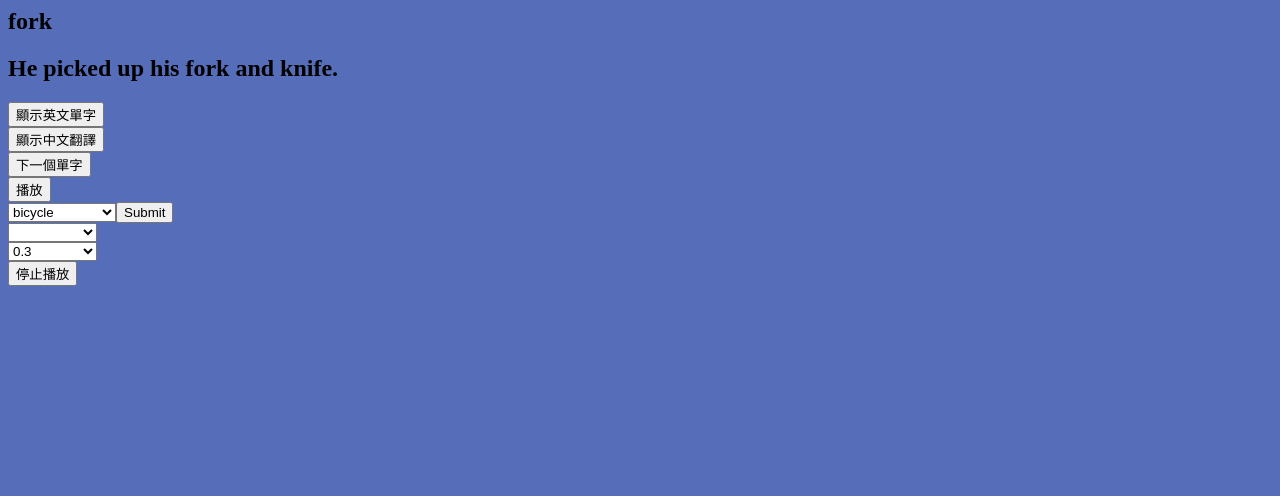
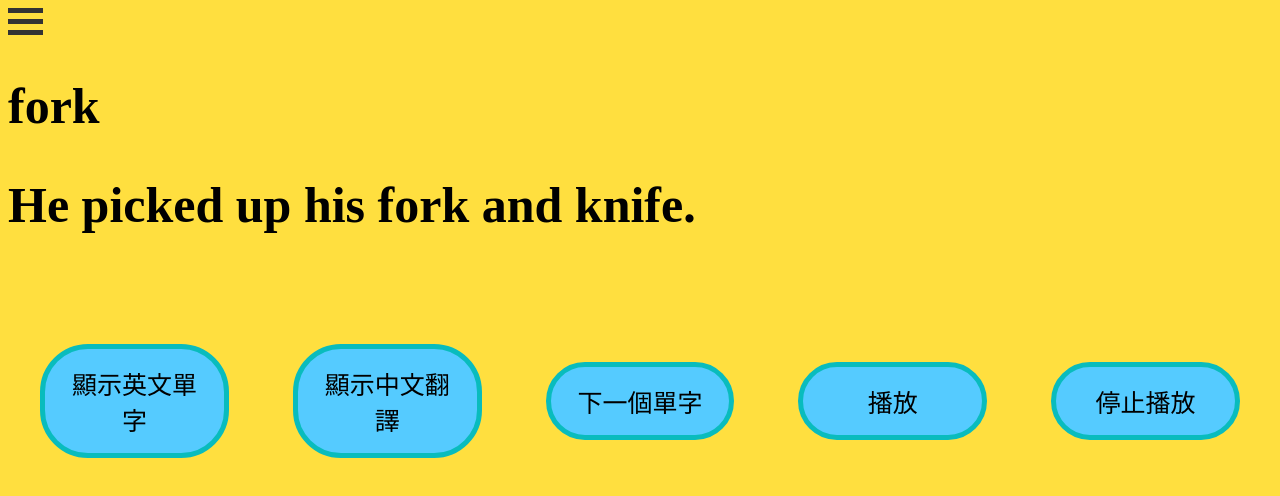
Before and after one commit to nfu-irs-lab/Teacher-Bob, a website: page web/public/learnWords.html in a window 1280 px wide. Both pictures are taken after a click on the button "顯示英文單字". Drawn offline with Linux system fonts and the light colour scheme.

Commit message:
將設定相關的function移至menu

```diff
--- /dev/null
+++ b/web/public/WebStyle.css
@@ -0,0 +1,33 @@
+html{
+    background-color:#ffdf3f;
+}
+
+.title{
+    font-size: 70px;
+    text-align: center;
+    display: flex;
+    justify-content: center;
+    align-items: center;
+}
+
+h1{
+    Color:#09bcbd;
+}
+
+.functionlist{
+    width: 18rem;
+    display: inline-block;
+    text-align: center;
+    margin: 2rem;
+    padding: 1rem;
+    font-size: 25px;
+    background-color:#55cbff;
+    border: 5px solid #09bcbd;
+    border-radius: 3rem;
+}
+
+.functionlist:active {
+    transform: scale(1);
+    box-shadow: inset 0 0 10px 530px white;
+    transition: .1s;
+  }
--- a/web/public/learnWords.html
+++ b/web/public/learnWords.html
@@ -4,56 +4,65 @@
     <meta http-equiv="X-UA-Compatible" content="IE=edge" />
     <meta name="viewport" content="width=device-width, initial-scale=1.0" />
     <title>學單字</title>
-    <link href="./style.css" rel="stylesheet" type="text/css" />
+    <link href="./learnWordsStyle.css" rel="stylesheet" type="text/css" />
   </head>
 
   <body>
-    <h2 id="EnglishWordtitle" style="display: none"></h2>
-    <div id="ChineseWordtitle" style="display: none"></div>
-    <h2 id="EnglishSentencetitle" style="display: none"></h2>
-    <div id="ChineseSentencetitle" style="display: none"></div>
 
-    <button id="ShowEngWordButton" style="display: block">
-      顯示英文單字
-    </button>
+    <div id="menu__button">
+      <div class="bar1"></div>
+      <div class="bar2"></div>
+      <div class="bar3"></div>
+    </div>
 
-    <button id="ShowChinWordButton" style="display: block">
-      顯示中文翻譯
-    </button>
+    <div id="toright" class="overlay">
+      <a href="javascript:void(0)" id="closeplay">&times;</a>
+      <div class="overlay-content">
+        <div class="a">
+          <select class="Language" id="LanguageSelect" style="display: block">
+            <option value="" disabled>請選擇播放語言</option>
+          </select>
+
+          <select class="speed" id="LanguageSpeed" style="display: block">
+            <option class="speed" value="" disabled>請選擇速度</option>
+            <option class="speed" value="0.3">0.3</option>
+            <option class="speed" value="0.5">0.5</option>
+            <option class="speed" value="0.8">0.8</option>
+            <option class="speed" value="1.0">1.0</option>
+            <option class="speed" value="1.2">1.2</option>
+            <option class="speed" value="1.5">1.5</option>
+            <option class="speed" value="2.0">2.0</option>
+          </select>
+
+          <div class="WordSetup">
+            <select class="ChooseWord" id="VacSelect">
+              <option class="ChooseWord">請選擇單字</option>
+              <input class="ChooseButton" type="submit" value="選擇" onclick="ShowSpecificInputWord()" />
+            </select>
+          </div>
+        </div>
+      </div>
+    </div>
+
+    <div class="ShowWord">
+      <h2 class="word" id="EnglishWordtitle" style="display: none"></h2>
+      <h2 class="word" id="ChineseWordtitle" style="display: none"></h2>
+      <h2 class="word" id="EnglishSentencetitle" style="display: none"></h2>
+      <h2 class="word" id="ChineseSentencetitle" style="display: none"></h2>
+    </div>
 
 
-    <button id="NextWordButton" style="display: block">下一個單字</button>
-
-    <button id="PlayButton" style="display: block">播放</button>
-
-    <select id="VacSelect">
-      <option value="" disabled>請選擇單字</option>
-      <input type="submit" value="Submit" onclick="ShowSpecificInputWord()" />
-    </select>
+    <div class="colum">
+      <button  class="functionlist" id="ShowEngWordButton" style="display: block">顯示英文單字</button>
+      <button  class="functionlist" id="ShowChinWordButton" style="display: block">顯示中文翻譯</button>
+      <button  class="functionlist" id="NextWordButton" style="display: block">下一個單字</button>
+      <button  class="functionlist" id="PlayButton" style="display: block">播放</button>
+      <button  class="functionlist" id="StopButton" style="display: block">停止播放</button>
+    </div>
 
 
 
 
-    <select id="LanguageSelect" style="display: block">
-      <option value="" disabled>請選擇語言</option>
-
-    </select>
-
-    <select id="LanguageSpeed" style="display: block">
-      <option value="" disabled>請選擇速度</option>
-      <option value="0.3">0.3</option>
-      <option value="0.5">0.5</option>
-      <option value="0.8">0.8</option>
-      <option value="1.0">1.0</option>
-      <option value="1.2">1.2</option>
-      <option value="1.5">1.5</option>
-      <option value="2.0">2.0</option>
-    </select>
-
-      <button id="StopButton" style="display: block">停止播放</button>
-
-    </div>
-
     <script type="text/Javascript" src="./learnWords.js"></script>
   </body>
 </html>
--- a/web/public/learnWords.js
+++ b/web/public/learnWords.js
@@ -1,5 +1,5 @@
 "use strict";
-//開啟learnWord的網址
+// 開啟learnWord的網址
 function goToLearnWord() {
     open('http://127.0.0.1:5500/public/learnWords.html');
 }
@@ -196,4 +196,14 @@ document.getElementById("StopButton").onclick = StopPlayFunction;
 function StopPlayFunction() {
     speechSynthesis.cancel();
 }
+document.getElementById("menu__button").onclick = OpenPlayFunction;
+function OpenPlayFunction() {
+    this.classList.toggle("change");
+    document.getElementById("toright").style.width = "30%";
+}
+document.getElementById("closeplay").onclick = ClosePlayFunction;
+function ClosePlayFunction() {
+    this.classList.toggle("change");
+    document.getElementById("toright").style.width = "0%";
+}
 //# sourceMappingURL=learnWords.js.map
--- /dev/null
+++ b/web/public/learnWordsStyle.css
@@ -0,0 +1,155 @@
+html{
+    background-color:#ffdf3f;
+}
+.a{
+    width: 50rem;
+    margin: 5px 5px 5px 5px;
+    bottom: 0;
+    right: 0;
+}
+.colum{
+    height: 250px;
+    width: 100%;
+    display: flex;
+    justify-content: center;
+    align-items: center;
+}
+
+.ShowWord{
+    width: 70rem;
+    margin: 0px 0px 0px 0px;
+}
+
+.word{
+    font-size: 50px;
+    text-align: left;
+    display: flex;
+    justify-content: left;
+    align-items: left;
+}
+
+.bar1,
+.bar2,
+.bar3 {
+	width: 35px;
+	height: 5px;
+	background-color: #333;
+	margin: 6px 0;
+	transition: 0.4s;
+}
+
+.change .bar1 {
+	transform: translate(0, 11px) rotate(45deg);
+}
+
+.change .bar2 {
+	opacity: 0;
+}
+
+.change .bar3 {
+	transform: translate(0, -11px) rotate(-45deg);
+}
+
+.overlay {
+	position: fixed;
+	top: 0;
+	left: 0;
+	width: 0;
+	z-index: 1;
+	background-color: rgba(0, 0, 0, 0.9);
+	transition: 0.8s;
+	overflow-x: hidden;
+	font-family: "Silkscreen", cursive;
+}
+
+.overlay-content {
+	position: relative;
+	top: 25%;
+	width: 100%;
+	text-align: center;
+	margin-top: 30px;
+	display: flex;
+	flex-direction: column;
+}
+
+.overlay a {
+	padding: 8px;
+	text-decoration: none;
+	font-size: 1rem;
+	color: #818181;
+	display: block;
+	transition: 0.3s;
+}
+
+.overlay a:hover {
+	transform: translate(5px, 0);
+	color: white;
+}
+
+.functionlist{
+    width: 20rem;
+    display: inline-block;
+    text-align: center;
+    margin: 2rem;
+    padding: 1rem;
+    font-size: 25px;
+    background-color:#55cbff;
+    border: 5px solid #09bcbd;
+    border-radius: 3rem;
+}
+
+.functionlist:active {
+    transform: scale(1);
+    box-shadow: inset 0 0 10px 530px white;
+    transition: .1s;
+}
+
+.ChooseWord{
+    width: 12rem;
+    display: inline-block;
+    text-align: center;
+    margin: 1rem;
+    padding: 1rem;
+    font-size: 25px;
+    background-color:#55cbff;
+    border: 5px solid #09bcbd;
+    border-radius: 3rem;
+
+}
+
+.ChooseButton{
+    width: 8rem;
+    display: inline-block;
+    text-align: center;
+    margin: 1rem;
+    padding: 1rem;
+    font-size: 25px;
+    background-color:#55cbff;
+    border: 5px solid #09bcbd;
+    border-radius: 3rem;
+
+}
+
+.language{
+    width: 40rem;
+    display: inline-block;
+    text-align: center;
+    margin: 1rem;
+    padding: 1rem;
+    font-size: 25px;
+    background-color:#55cbff;
+    border: 5px solid #09bcbd;
+    border-radius: 3rem;
+}
+
+.speed{
+    width: 10rem;
+    display: inline-block;
+    text-align: center;
+    margin: 1rem;
+    padding: 1rem;
+    font-size: 25px;
+    background-color:#55cbff;
+    border: 5px solid #09bcbd;
+    border-radius: 3rem;
+}
```
Also changed, not shown: web/public/index.html (+10 -12 lines), web/src/learnWords.ts (+34 -44 lines), web/public/resourse/Picture/NFUshool.jpg (added), web/public/resourse/Picture/nfu.png (added), web/public/style.css (line endings or trailing spaces), 1 other file.
